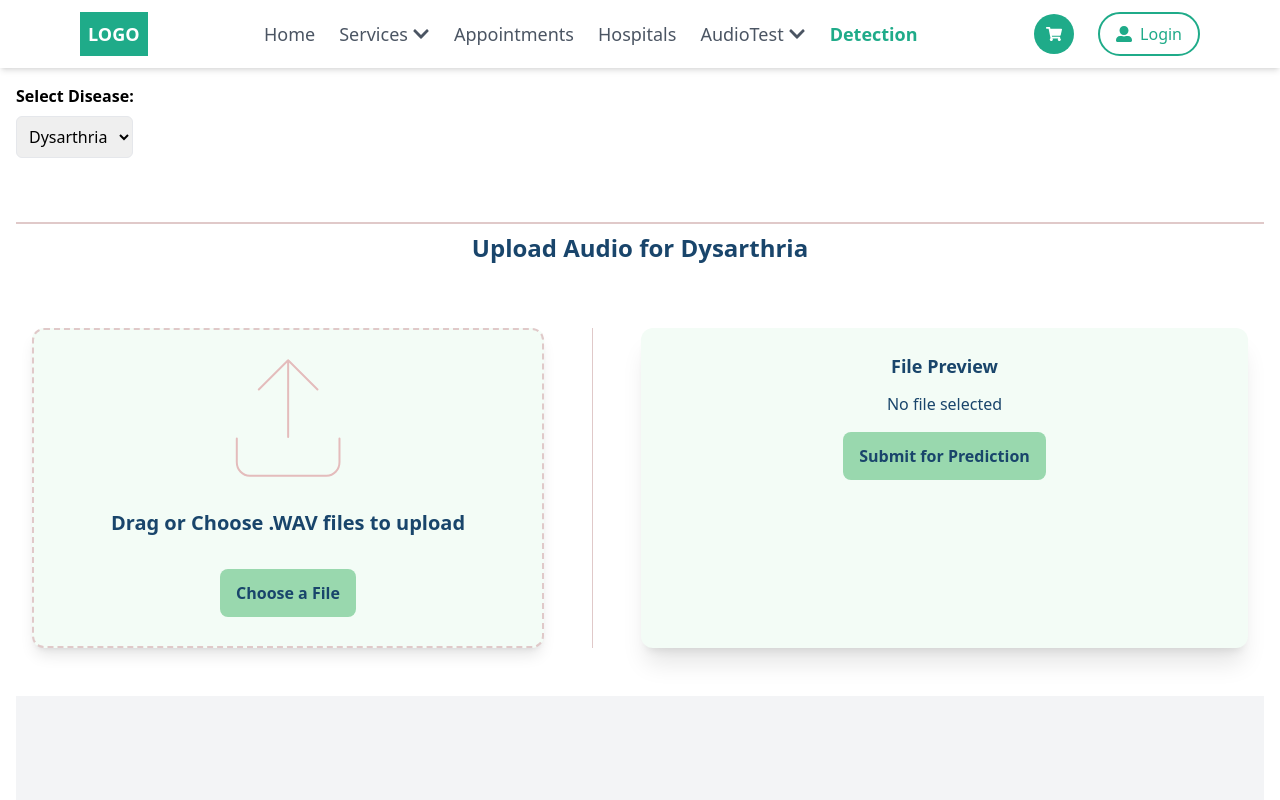
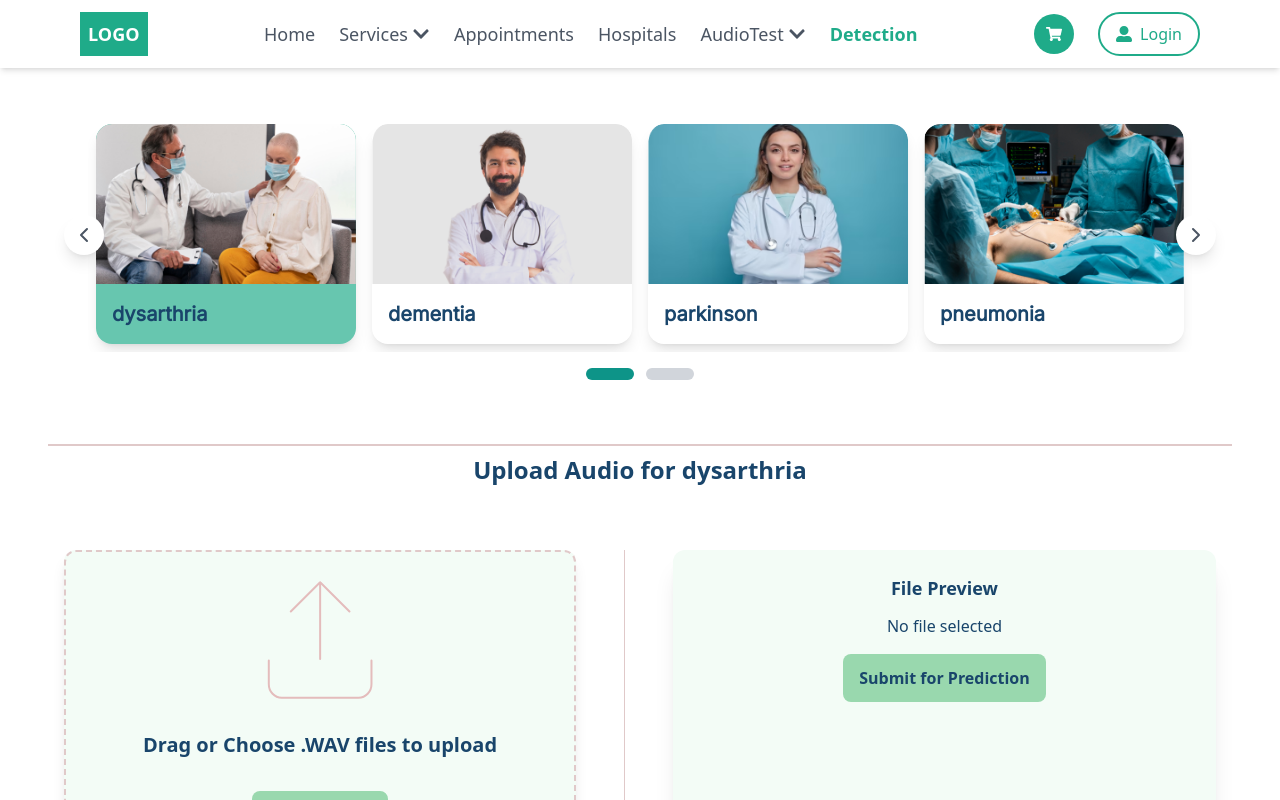
Before and after one commit to SmarternTechnical/EasyDiagnosis, a React (Vite) app in the folder frontend/: page /detection in a window 1280 px wide. Shown: the top 800 px of the page. Built offline with nearby package versions, Linux system fonts and the light colour scheme; a web font is replaced by a local one.

Commit message:
detction section changes

```diff
--- a/frontend/src/components/Carousel.jsx
+++ b/frontend/src/components/Carousel.jsx
@@ -2,7 +2,7 @@ import React, { useState, useEffect } from "react";
 import { ChevronLeft, ChevronRight } from "lucide-react";
 import { useLocation, useNavigate } from "react-router-dom";
 
-const Carousel = ({ categories = [], CardComponent,service, category }) => {
+const Carousel = ({ categories = [], CardComponent }) => {
   const location = useLocation();
   const navigate = useNavigate();
   const [currentIndex, setCurrentIndex] = useState(0);
--- a/frontend/src/components/Navbar.jsx
+++ b/frontend/src/components/Navbar.jsx
@@ -32,7 +32,7 @@ const ImageData = [
 
 const ImageData2 = [
   { heading: "Autism", route: "/audiotest/autism" },
-  { heading: "Alzheimer", route: "/audiotest/alzheimer" },
+  { heading: "Alzheimer", route: "/audiotest/alziemer" },
 ];
 
 const Navbar = () => {
--- a/frontend/src/components/audiotest/Alziemer/components/AlziemerTest.jsx
+++ b/frontend/src/components/audiotest/Alziemer/components/AlziemerTest.jsx
@@ -55,7 +55,7 @@ function AlzheimerTest() {
   }, [recordedAudioUrl]);
 
   return (
-    <div className="flex flex-col items-center justify-center min-h-screen bg-gray-100">
+    <div className="flex flex-col items-center justify-center min-h-screen">
       {!isTestStarted && (
         <>
           <button
--- a/frontend/src/components/audiotest/Autism/components/AutismTest.jsx
+++ b/frontend/src/components/audiotest/Autism/components/AutismTest.jsx
@@ -43,7 +43,7 @@ function AutismTest() {
   }, [recordedAudioUrl]);
 
   return (
-    <div className="flex flex-col items-center justify-center min-h-screen bg-gray-100">
+    <div className="flex flex-col items-center justify-center min-h-screen">
       {!isTestStarted && (
         <>
           <button
--- a/frontend/src/components/audiotest/carouselsection.jsx
+++ b/frontend/src/components/audiotest/carouselsection.jsx
@@ -29,7 +29,7 @@ const CarouselSection = () => {
     return (
       <div className="flex justify-center">
         <div
-          className={`rounded-2xl h-auto w-full max-w-xs mb-4 overflow-hidden shadow-lg transition-all duration-300 transform cursor-pointer hover:scale-105 ${activeStyle}`}
+          className={`rounded-2xl h-auto w-full max-w-xs mt-2 mb-2 overflow-hidden shadow-lg transition-all duration-300 transform cursor-pointer hover:scale-105 ${activeStyle}`}
           onClick={() => handleCardClick(`/audiotest/${item.name}`)} // Use navigation function
         >
           {/* Image Container */}
@@ -53,12 +53,11 @@ const CarouselSection = () => {
   };
 
   return (
-    <div className={`w-full h-auto bg-[#f3f3f3] p-4 pb-7`}>
-      {/* Carousel Section */}
+
       <div className="w-full mt-3 h-[50%] p-2">
         <Carousel categories={categories} CardComponent={Card} />
       </div>
-    </div>
+
   );
 };
 
--- a/frontend/src/components/dectection/Dectection.jsx
+++ b/frontend/src/components/dectection/Dectection.jsx
@@ -1,10 +1,21 @@
 import React, { useState } from "react";
 import Upload from "./components/Upload"; // Import Upload Component
 import Record from "./components/Record"; // Import Record Component
+import Carousel from "../Carousel"; // Import your Carousel component
 
 function Detection() {
   const [audioUrl, setAudioUrl] = useState(""); // State for uploaded or recorded audio URL
-  const [selectedDisease, setSelectedDisease] = useState("Dysarthria"); // State for selected disease
+  const [selectedDisease, setSelectedDisease] = useState("dysarthria"); // State for selected disease
+
+  // Static data for diseases
+  const diseases = [
+    { name: "dysarthria", image_path: "/images/cancer.png" },
+    { name: "dementia", image_path: "/images/Doctor1.png" },
+    { name: "parkinson", image_path: "/images/Doctor3.png" },
+    { name: "pneumonia", image_path: "/images/Cardiac.png" },
+    { name: "asthma", image_path: "/images/Doctor1.png" },
+    { name: "bronchitis", image_path: "/images/Doctor2.png" },
+  ];
 
   // Handle file change (uploaded audio)
   const handleFileChange = (e) => {
@@ -19,22 +30,41 @@ function Detection() {
   };
 
   return (
-    <div className="p-4">
-      {/* Dropdown for disease selection */}
+    <div className="p-12">
+      {/* Carousel for disease selection */}
       <div className="mb-4">
-        <label htmlFor="diseaseDropdown" className="block mb-2 font-semibold">
-          Select Disease:
-        </label>
-        <select
-          id="diseaseDropdown"
-          value={selectedDisease}
-          onChange={(e) => setSelectedDisease(e.target.value)}
-          className="p-2 border rounded-md"
-        >
-          <option value="dysarthria">Dysarthria</option>
-          <option value="dementia">Dementia</option>
-          <option value="parkinson">Parkinson</option>
-        </select>
+        <Carousel
+          categories={diseases}
+          CardComponent={({ item }) => {
+            const isActive = selectedDisease === item.name;
+            const activeStyle = isActive ? "bg-[#1FAB89AD]" : "";
+
+            return (
+              <div className="flex justify-center">
+                <div
+                  className={`rounded-2xl h-auto w-full max-w-xs mt-2 mb-2 overflow-hidden shadow-lg transition-all duration-300 transform cursor-pointer hover:scale-105 ${activeStyle}`}
+                  onClick={() => setSelectedDisease(item.name)} // Set selected disease
+                >
+                  {/* Image Container */}
+                  <div className="relative w-full h-40 rounded-t-2xl overflow-hidden">
+                    <img
+                      src={item.image_path}
+                      alt={item.name}
+                      className="w-full h-full object-cover transform group-hover:scale-105 transition-transform duration-300"
+                    />
+                  </div>
+
+                  {/* Card Content */}
+                  <div className="p-4">
+                    <h3 className="text-[#19456B] font-inter font-semibold text-left text-lg sm:text-xl truncate">
+                      {item.name}
+                    </h3>
+                  </div>
+                </div>
+              </div>
+            );
+          }}
+        />
       </div>
 
       {/* Upload Component */}
--- a/frontend/src/components/dectection/components/Record.jsx
+++ b/frontend/src/components/dectection/components/Record.jsx
@@ -149,7 +149,7 @@ const Recorder = ({disease}) => {
     <div key={key}>
       <div className="flex flex-col items-center justify-center min-h-screen bg-gray-100">
       <h1 className="text-2xl font-semibold text-[#19456B] text-center mb-4">
-        Upload Audio for {disease}
+        Record Audio for {disease}
       </h1>
         <div className="w-full max-w-xs p-4 bg-white shadow-md rounded-lg">
           <h2 className="text-2xl font-semibold text-center mb-4">
--- a/frontend/src/components/home/Services.jsx
+++ b/frontend/src/components/home/Services.jsx
@@ -58,7 +58,7 @@ const Services = ({ heading, subHeading, color, service, category }) => {
     return (
       <div className="flex justify-center">
         <div
-          className={`rounded-2xl h-auto w-full max-w-xs mb-4 overflow-hidden shadow-lg transition-all duration-300 transform cursor-pointer hover:scale-105 ${activeStyle}`}
+          className={`rounded-2xl h-auto w-full mt-2 mb-2 overflow-hidden shadow-lg transition-all duration-300 transform cursor-pointer hover:scale-105 ${activeStyle}`}
           onClick={() => handleCardClick(item.name)} // Use navigation
         >
           {/* Image Container */}
--- a/frontend/src/components/services/online-video-consultation/doctor-details/DoctorDetails.jsx
+++ b/frontend/src/components/services/online-video-consultation/doctor-details/DoctorDetails.jsx
@@ -1,5 +1,5 @@
 import React from 'react'
-import MainPage from './mainPage'
+import MainPage from './MainPage'
 import { RecoilRoot } from 'recoil'
 
 const DoctorDetails = () => {
```
Also changed, not shown: frontend/src/components/dectection/components/Upload.jsx (+23 -26 lines).
